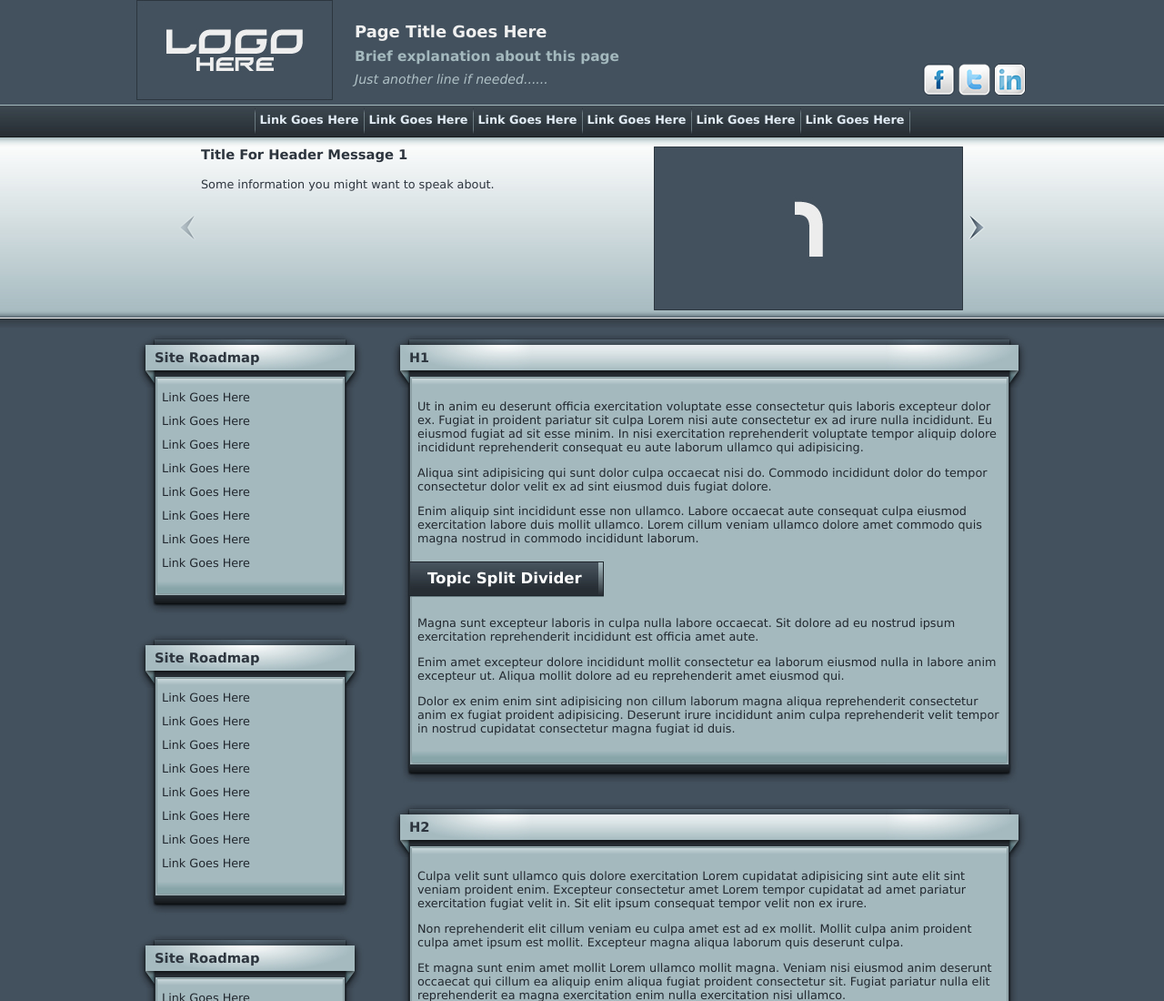
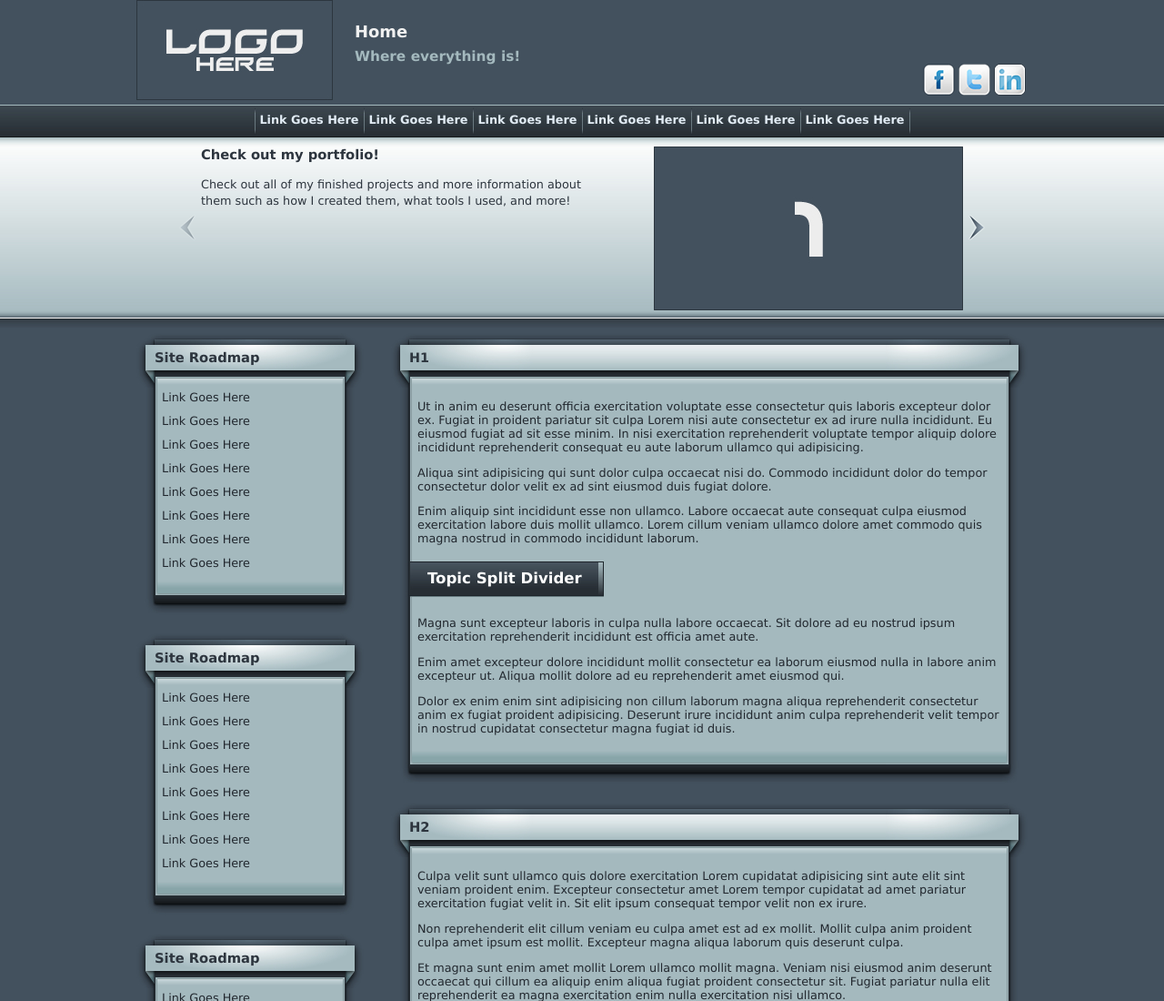
Before and after one commit to cody-jones-imprivata/codyjones4235, a plain HTML site: page index.html in a window 1280 px wide. Shown: the top 1100 px of the page at 91% size. Drawn offline with Linux system fonts and the light colour scheme.

Commit message:
Update index.html

```diff
--- a/index.html
+++ b/index.html
@@ -72,9 +72,9 @@
 
 	<div id="head-mid">
 
-		<p class="header-line1">Page Title Goes Here</p>
-		<p class="header-line2">Brief explanation about this page</p>
-		<p class="header-line3">Just another line if needed......</p>
+		<p class="header-line1">Home</p>
+		<p class="header-line2">Where everything is!</p>
+		<p class="header-line3"></p>
 
 	</div>
 
@@ -129,9 +129,9 @@
 		<div class="contenthol">
 			<div class="con">
 				<div class="inner">
-					<div class="projecttitle">Title For Header Message 1</div>
+					<div class="projecttitle">Check out my portfolio!</div>
 					<div class="projectdesc">
-						<p>Some information you might want to speak about.</p>
+						<p>Check out all of my finished projects and more information about them such as how I created them, what tools I used, and more!</p>
 						<img alt="xxx" class="preview" height="180" src="images/1.jpg" width="340" />
 					</div>
 				</div>
```
